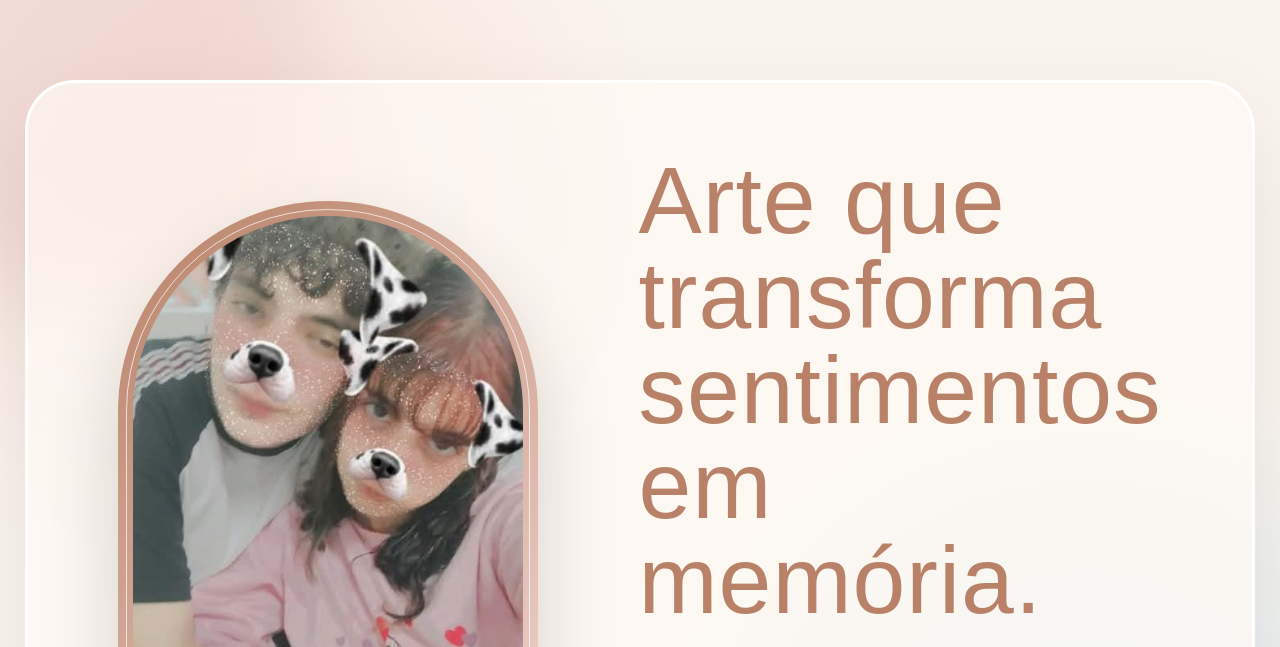
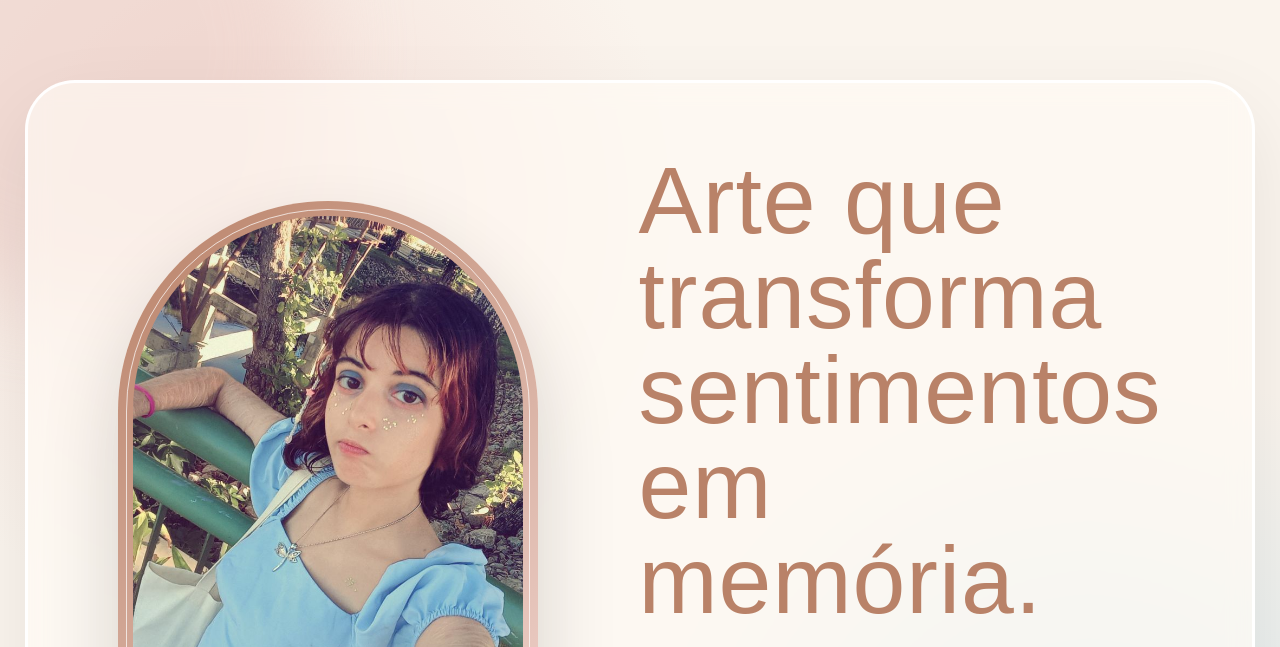
Before and after one commit to Richter06/paginaDeArtesVisuais, a website: page public/index.html in a window 1280 px wide. Shown: the top 647 px of the page. Drawn offline with Linux system fonts and the light colour scheme; no server answers; a web font is replaced by a local one.

Commit message:
substitui imagem da artista na galeria

```diff
--- a/public/index.html
+++ b/public/index.html
@@ -38,7 +38,7 @@
 
                 <div class="moldura">
 
-                    <img class="foto-artista" src="img/1785884538393.jpeg" alt="Emily Calixto">
+                    <img class="foto-artista" src="img/lb.jpeg" alt="Emily Calixto">
 
                 </div>
 
```
Also changed, not shown: public/img/1785884538393.jpeg (deleted), public/img/lb.jpeg (added).
